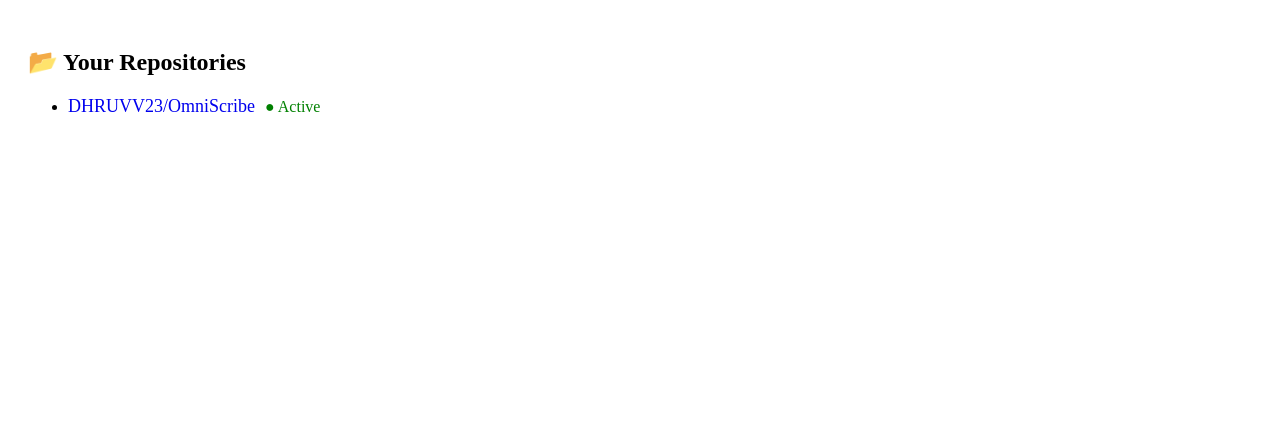
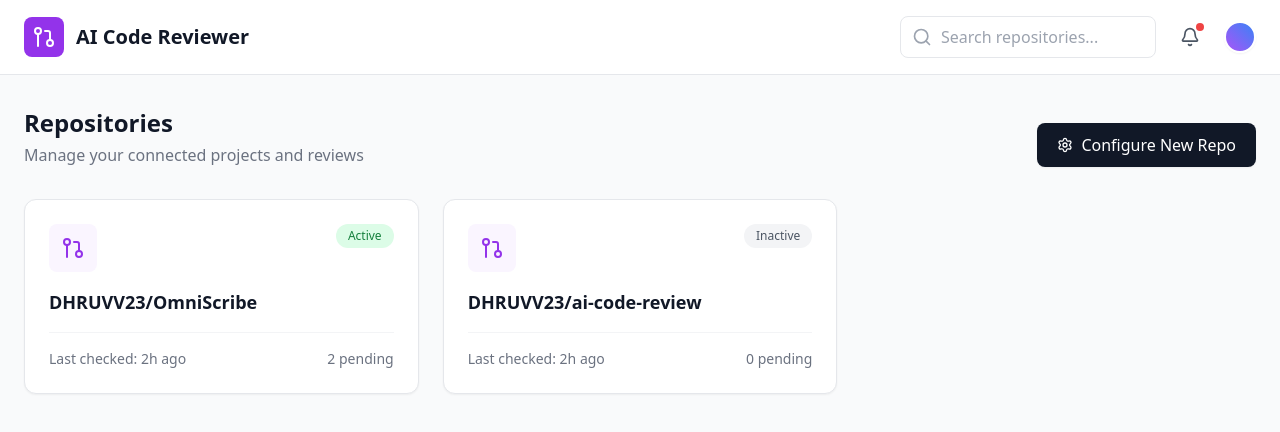
Before and after one commit to DHRUVV23/Ai-Code-Review, a React (Create React App) app in the folder frontend/: page /dashboard in a window 1280 px wide. Shown: the top 432 px of the page. Built offline with nearby package versions, Linux system fonts and the light colour scheme.

Commit message:
Feat:Added tailwind css

```diff
--- a/frontend/package.json
+++ b/frontend/package.json
@@ -2,6 +2,7 @@
   "dependencies": {
     "axios": "^1.13.2",
     "dom": "^0.0.3",
+    "lucide-react": "^0.562.0",
     "react": "^19.2.3",
     "react-dom": "^19.2.3",
     "react-router": "^7.11.0",
@@ -23,5 +24,10 @@
       "last 1 firefox version",
       "last 1 safari version"
     ]
+  },
+  "devDependencies": {
+    "autoprefixer": "^10.4.23",
+    "postcss": "^8.5.6",
+    "tailwindcss": "^3.4.19"
   }
 }
--- /dev/null
+++ b/frontend/postcss.config.js
@@ -0,0 +1,6 @@
+module.exports = {
+  plugins: {
+    tailwindcss: {},
+    autoprefixer: {},
+  },
+}
--- a/frontend/src/App.jsx
+++ b/frontend/src/App.jsx
@@ -3,6 +3,7 @@ import { BrowserRouter as Router, Routes, Route } from "react-router-dom";
 import Login from "./pages/Login";
 import Dashboard from "./pages/Dashboard";
 import RepoReviews from "./pages/RepoReviews";
+import './index.css';
 
 function App() {
   return (
--- /dev/null
+++ b/frontend/src/index.css
@@ -0,0 +1,3 @@
+@tailwind base;
+@tailwind components;
+@tailwind utilities;
--- a/frontend/src/pages/Dashboard.jsx
+++ b/frontend/src/pages/Dashboard.jsx
@@ -1,25 +1,89 @@
 import React from "react";
 import { Link } from "react-router-dom";
+import { GitPullRequest, Search, Bell, Settings, LogOut } from "lucide-react";
 
 const Dashboard = () => {
-  // Hardcoded for now - we will fetch this from API next
+  // Mock data for now
   const repos = [
-    { id: 1, name: "DHRUVV23/OmniScribe", status: "Active" },
+    { id: 1, name: "DHRUVV23/OmniScribe", status: "Active", pendingReviews: 2 },
+    { id: 2, name: "DHRUVV23/ai-code-review", status: "Inactive", pendingReviews: 0 },
   ];
 
   return (
-    <div style={{ padding: "20px" }}>
-      <h2>📂 Your Repositories</h2>
-      <ul>
-        {repos.map((repo) => (
-          <li key={repo.id} style={{ marginBottom: "10px" }}>
-            <Link to={`/repo/${repo.id}`} style={{ textDecoration: "none", fontSize: "18px" }}>
-              {repo.name}
+    <div className="min-h-screen bg-gray-50">
+      {/* Top Navigation */}
+      <nav className="bg-white border-b border-gray-200 px-6 py-4 flex items-center justify-between sticky top-0 z-10">
+        <div className="flex items-center gap-3">
+          <div className="bg-purple-600 p-2 rounded-lg">
+            <GitPullRequest className="w-6 h-6 text-white" />
+          </div>
+          <h1 className="text-xl font-bold text-gray-900">AI Code Reviewer</h1>
+        </div>
+        <div className="flex items-center gap-4">
+          <div className="relative hidden md:block">
+            <Search className="w-5 h-5 absolute left-3 top-1/2 transform -translate-y-1/2 text-gray-400" />
+            <input
+              type="text"
+              placeholder="Search repositories..."
+              className="pl-10 pr-4 py-2 border border-gray-200 rounded-lg focus:outline-none focus:ring-2 focus:ring-purple-500 w-64"
+            />
+          </div>
+          <button className="p-2 hover:bg-gray-100 rounded-full relative">
+            <Bell className="w-5 h-5 text-gray-600" />
+            <span className="absolute top-1 right-1 w-2 h-2 bg-red-500 rounded-full"></span>
+          </button>
+          <div className="w-8 h-8 bg-gradient-to-tr from-purple-500 to-blue-500 rounded-full border-2 border-white shadow-sm"></div>
+        </div>
+      </nav>
+
+      {/* Main Content */}
+      <main className="max-w-7xl mx-auto px-6 py-8">
+        <div className="flex justify-between items-end mb-8">
+          <div>
+            <h2 className="text-2xl font-bold text-gray-900">Repositories</h2>
+            <p className="text-gray-500 mt-1">Manage your connected projects and reviews</p>
+          </div>
+          <button className="bg-gray-900 hover:bg-gray-800 text-white px-5 py-2.5 rounded-lg font-medium transition-colors shadow-sm flex items-center gap-2">
+            <Settings className="w-4 h-4" />
+            Configure New Repo
+          </button>
+        </div>
+
+        {/* Repository Grid */}
+        <div className="grid grid-cols-1 md:grid-cols-2 lg:grid-cols-3 gap-6">
+          {repos.map((repo) => (
+            <Link
+              key={repo.id}
+              to={`/repo/${repo.id}`}
+              className="bg-white p-6 rounded-xl border border-gray-200 shadow-sm hover:shadow-md hover:border-purple-300 transition-all duration-300 group"
+            >
+              <div className="flex justify-between items-start mb-4">
+                <div className="bg-purple-50 p-3 rounded-lg group-hover:bg-purple-100 transition-colors">
+                  <GitPullRequest className="w-6 h-6 text-purple-600" />
+                </div>
+                <span className={`px-3 py-1 rounded-full text-xs font-medium ${
+                  repo.status === 'Active'
+                    ? 'bg-green-100 text-green-700'
+                    : 'bg-gray-100 text-gray-600'
+                }`}>
+                  {repo.status}
+                </span>
+              </div>
+
+              <h3 className="text-lg font-bold text-gray-900 mb-2 group-hover:text-purple-600 transition-colors">
+                {repo.name}
+              </h3>
+
+              <div className="flex items-center justify-between text-sm text-gray-500 mt-4 pt-4 border-t border-gray-100">
+                <span>Last checked: 2h ago</span>
+                <span className="flex items-center gap-1">
+                  {repo.pendingReviews} pending
+                </span>
+              </div>
             </Link>
-             <span style={{ marginLeft: "10px", color: "green" }}>● {repo.status}</span>
-          </li>
-        ))}
-      </ul>
+          ))}
+        </div>
+      </main>
     </div>
   );
 };
--- a/frontend/src/pages/Login.jsx
+++ b/frontend/src/pages/Login.jsx
@@ -1,21 +1,72 @@
 import React from "react";
+import { Github, Sparkles, Shield, Zap } from "lucide-react";
 
 const Login = () => {
   const handleLogin = () => {
-    // We will connect this to real OAuth later
     window.location.href = "http://localhost:8080/auth/github/login";
   };
 
   return (
-    <div style={{ textAlign: "center", marginTop: "100px" }}>
-      <h1>🤖 AI Code Reviewer</h1>
-      <p>Automated code quality checks powered by Gemini.</p>
-      <button
-        onClick={handleLogin}
-        style={{ padding: "10px 20px", fontSize: "16px", cursor: "pointer", backgroundColor: "#333", color: "#fff", border: "none", borderRadius: "5px" }}
-      >
-        Sign in with GitHub
-      </button>
+    <div className="min-h-screen bg-white flex items-center justify-center p-4">
+      {/* Subtle background pattern */}
+      <div className="absolute inset-0 bg-gradient-to-br from-purple-50 via-white to-blue-50"></div>
+
+      {/* Main content */}
+      <div className="relative z-10 max-w-md w-full">
+        {/* Logo/Icon section */}
+        <div className="text-center mb-10">
+          <div className="inline-flex items-center justify-center w-20 h-20 bg-gradient-to-br from-purple-600 to-blue-600 rounded-2xl mb-5 shadow-lg transform hover:scale-110 transition-transform duration-300">
+            <Sparkles className="w-10 h-10 text-white" />
+          </div>
+          <h1 className="text-5xl font-bold text-gray-900 mb-3 tracking-tight">
+            AI Code Reviewer
+          </h1>
+          <p className="text-gray-600 text-lg">
+            Automated code quality checks powered by Gemini
+          </p>
+        </div>
+
+        {/* Features cards */}
+        <div className="space-y-3 mb-8">
+          <div className="bg-white rounded-xl p-5 border border-gray-200 shadow-sm hover:shadow-md hover:border-purple-300 transition-all duration-300">
+            <div className="flex items-center gap-4">
+              <div className="w-12 h-12 bg-purple-100 rounded-xl flex items-center justify-center flex-shrink-0">
+                <Shield className="w-6 h-6 text-purple-600" />
+              </div>
+              <div>
+                <h3 className="text-gray-900 font-semibold text-base">Secure Integration</h3>
+                <p className="text-gray-600 text-sm">Connect directly with GitHub</p>
+              </div>
+            </div>
+          </div>
+
+          <div className="bg-white rounded-xl p-5 border border-gray-200 shadow-sm hover:shadow-md hover:border-blue-300 transition-all duration-300">
+            <div className="flex items-center gap-4">
+              <div className="w-12 h-12 bg-blue-100 rounded-xl flex items-center justify-center flex-shrink-0">
+                <Zap className="w-6 h-6 text-blue-600" />
+              </div>
+              <div>
+                <h3 className="text-gray-900 font-semibold text-base">Instant Analysis</h3>
+                <p className="text-gray-600 text-sm">Real-time code quality feedback</p>
+              </div>
+            </div>
+          </div>
+        </div>
+
+        {/* Login button */}
+        <button
+          onClick={handleLogin}
+          className="w-full bg-gray-900 hover:bg-gray-800 text-white font-semibold py-4 px-6 rounded-xl shadow-lg transform hover:scale-105 hover:shadow-xl transition-all duration-300 flex items-center justify-center gap-3 group"
+        >
+          <Github className="w-5 h-5 group-hover:rotate-12 transition-transform duration-300" />
+          <span>Sign in with GitHub</span>
+        </button>
+
+        {/* Footer text */}
+        <p className="text-center text-gray-500 text-sm mt-6">
+          By signing in, you agree to our terms and privacy policy
+        </p>
+      </div>
     </div>
   );
 };
--- /dev/null
+++ b/frontend/tailwind.config.js
@@ -0,0 +1,10 @@
+/** @type {import('tailwindcss').Config} */
+module.exports = {
+    content: [
+      "./src/**/*.{js,jsx,ts,tsx}",
+    ],
+    theme: {
+      extend: {},
+    },
+    plugins: [],
+  }
```
Also changed, not shown: 1 other file (tests, documents, lock files or other folders).
